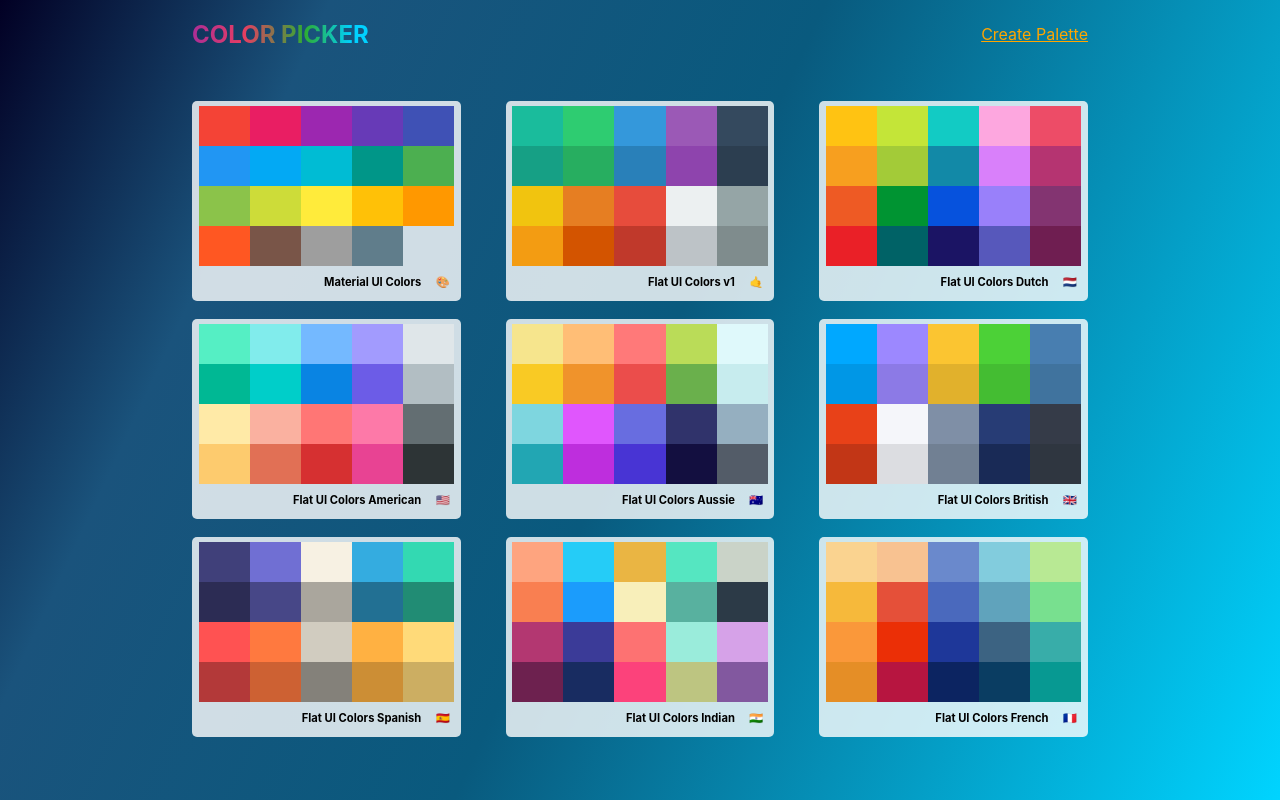
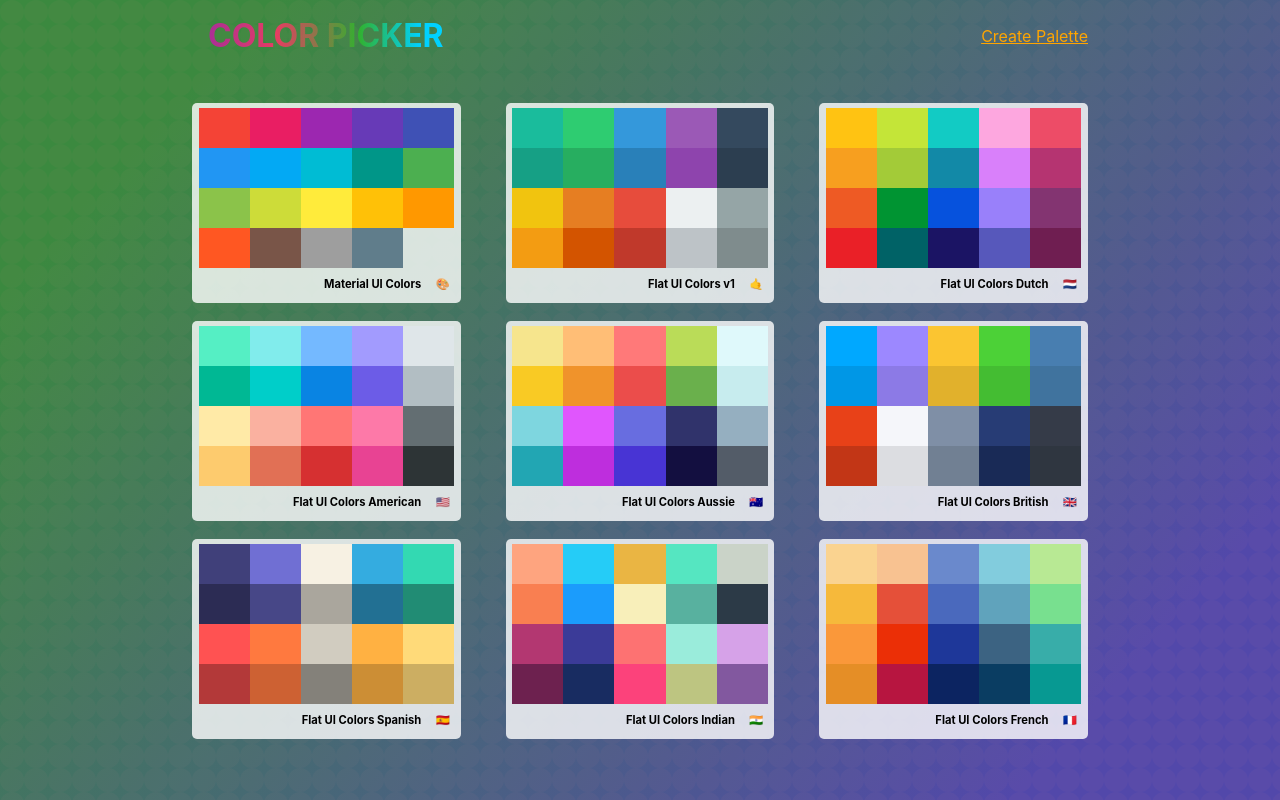
Before and after one commit to kylenguyen1014/MaterialUI_React_withHooks, a React (Create React App) app: page / in a window 1280 px wide. Built offline with nearby package versions, Linux system fonts and the light colour scheme.

Commit message:
change fontsize of logo, add svg background

```diff
--- a/src/styles/PaletteListStyles.js
+++ b/src/styles/PaletteListStyles.js
@@ -1,4 +1,5 @@
 import down from '../ResponsiveHelper';
+import bg from './background.svg';
 
 export default {
     '@global' :{
@@ -21,8 +22,9 @@ export default {
         margin: '0',
         padding: '0',
         height: '100vh',
-        background: 'linear-gradient(115deg, rgba(2,0,36,1) 0%, rgba(26,83,124,1) 20%, rgba(9,90,126,1) 50%, rgba(0,212,255,1) 100%)',
+        // background: 'linear-gradient(115deg, rgba(2,0,36,1) 0%, rgba(26,83,124,1) 20%, rgba(9,90,126,1) 50%, rgba(0,212,255,1) 100%)',
         overflow: 'auto',
+        background: `url(${bg})`,
     },
     main : {
         width: '50%',
@@ -52,6 +54,8 @@ export default {
             background: 'linear-gradient(90deg, rgba(171,46,150,1) 0%, rgba(231,61,98,1) 29%, rgba(47,181,46,0.9207842316614145) 64%, rgba(0,209,255,1) 90%)',
             WebkitBackgroundClip: 'text',
             WebkitTextFillColor: 'transparent',
+            fontSize: '2.0rem',
+            margin: '1rem'
         }
     },
     miniContainer: {
```
Also changed, not shown: src/styles/background.svg (added).
